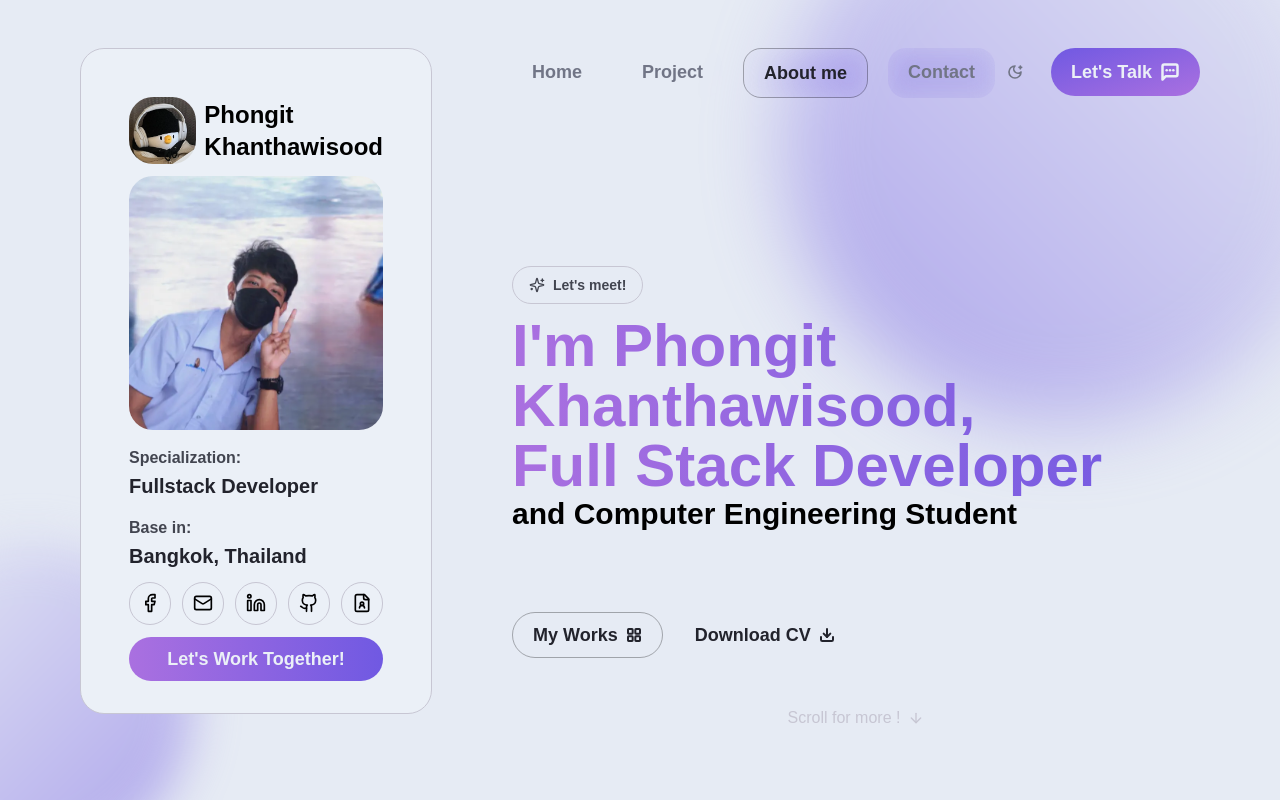
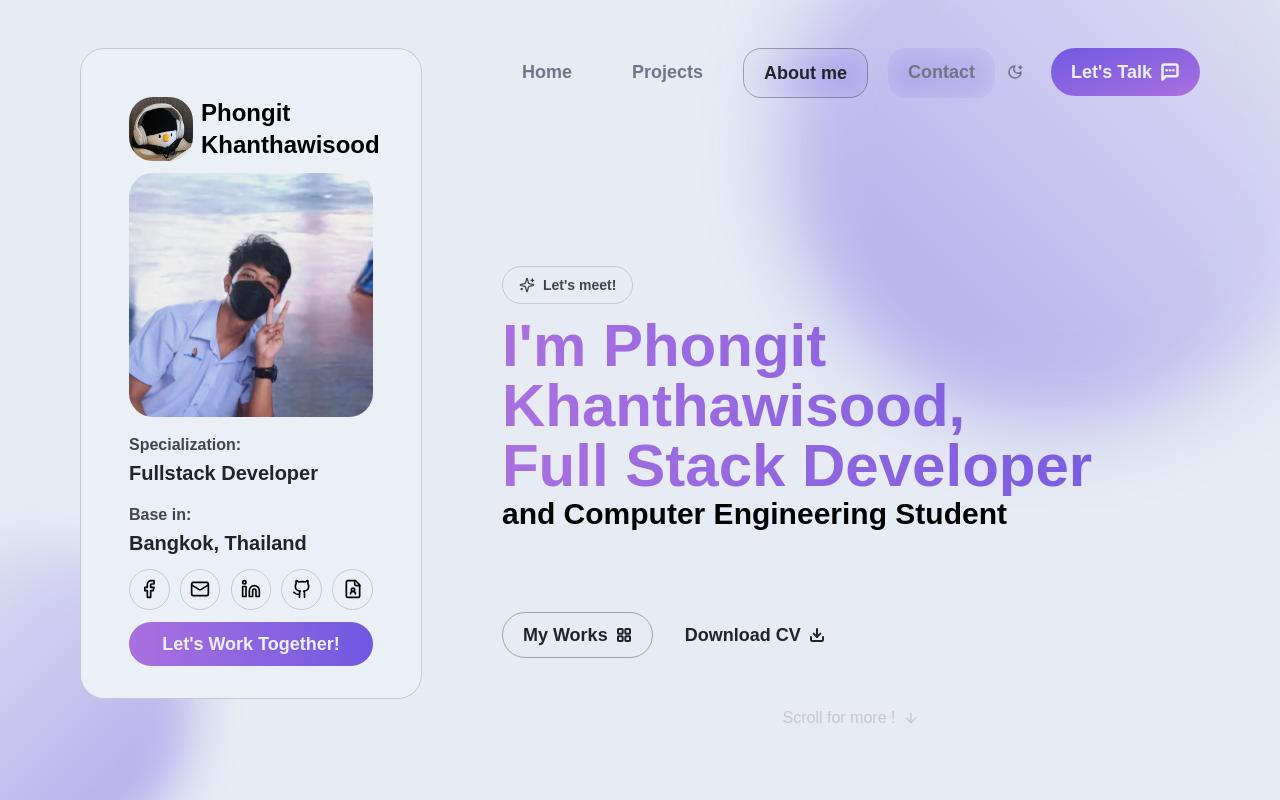
Before and after one commit to phongit-kha/design-to-code, a Next.js app: page / in a window 1280 px wide. Shown: the top 800 px of the page. Built offline with nearby package versions, Linux system fonts and the light colour scheme.

Commit message:
docs: add s to project

```diff
--- a/src/components/Navbar.tsx
+++ b/src/components/Navbar.tsx
@@ -59,7 +59,7 @@ export function Navbar({
           >
             <LayoutGrid className="size-5 stroke-[2.5px] xl:hidden" />
             <span hidden className="text-lg font-semibold xl:block">
-              Project
+              Projects
             </span>
           </Link>
 
--- a/src/components/ProjectSection.tsx
+++ b/src/components/ProjectSection.tsx
@@ -58,7 +58,7 @@ export function ProjectSection({
     <div id="project" ref={ref} className={cn("w-full pt-24", className)}>
       <FadeInAnimation>
         <p className="flex w-fit items-center gap-2 rounded-sm border border-t-opp-medium bg-base px-4 py-2 text-sm font-bold text-t-medium">
-          <Sparkles className="size-4 stroke-2" /> Project
+          <Sparkles className="size-4 stroke-2" /> Projects
         </p>
       </FadeInAnimation>
       <FadeInAnimation index={2}>
```
